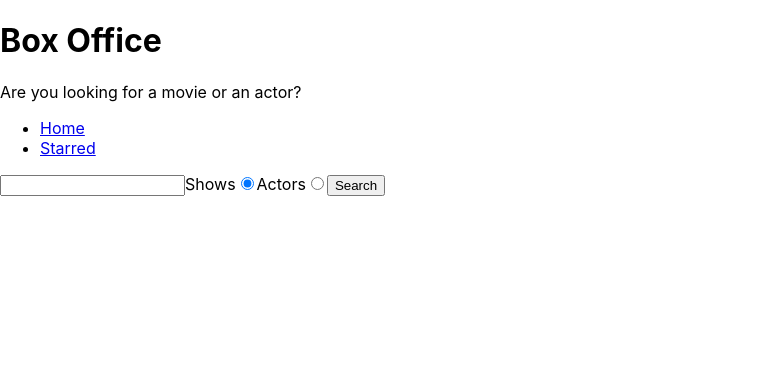
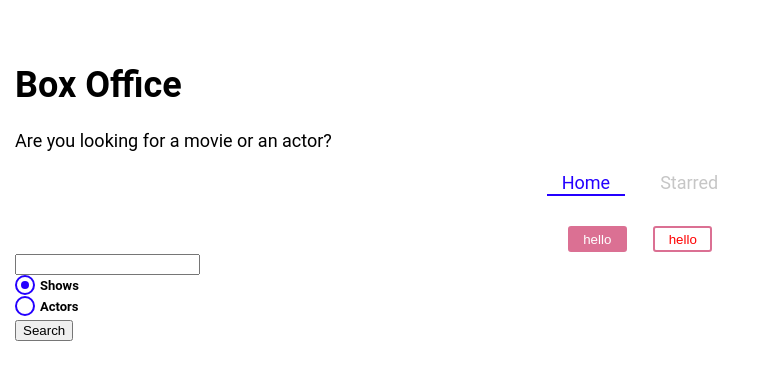
Before and after one commit to Rdk05/Box-office-app, a React (Create React App) app: page / in a window 1280 px wide. Shown: the top 380 px of the page, without its empty margins (0-780 px from the left). Built offline with nearby package versions, Linux system fonts and the light colour scheme.

Commit message:
installed styled components. create global theme with sc. create custom radio. used navlink from react router to style active links.

```diff
--- a/package.json
+++ b/package.json
@@ -8,6 +8,7 @@
     "react-dom": "^18.2.0",
     "react-router-dom": "^6.15.0",
     "react-scripts": "5.0.1",
+    "styled-components": "^6.0.7",
     "web-vitals": "^2.1.4",
     "workbox-background-sync": "^6.6.0",
     "workbox-broadcast-update": "^6.6.0",
--- a/src/App.jsx
+++ b/src/App.jsx
@@ -2,14 +2,16 @@
 import { QueryClient, QueryClientProvider  } from '@tanstack/react-query';
 import Home from './pages/Home';
 import Starred from './pages/Starred';
+import Show from './pages/Show';
 import MainLayout from './components/MainLayout';
-import Show from './pages/Show';
+import {GlobalTheme} from './theme';
 
-const queryClient = new QueryClient()
+const queryClient = new QueryClient();
 
 function App() {
   return (
     <QueryClientProvider client={queryClient}>
+    <GlobalTheme>
     <BrowserRouter>
       <Routes>
         <Route element={<MainLayout />}>
@@ -20,22 +22,9 @@
         <Route path='/show/:showId' element={<Show /> }  />
 
         <Route path="*" element={<div>Not found</div>} />
-
-        {/* <Route path="/" element={<App />}>
-        <Route index element={<Home />} />
-        <Route path="teams" element={<Teams />}>
-          <Route path=":teamId" element={<Team />} />
-          <Route path="new" element={<NewTeamForm />} />
-          <Route index element={<LeagueStandings />} />
-        </Route>
-      </Route>
-      <Route element={<PageLayout />}>
-        <Route path="/privacy" element={<Privacy />} />
-        <Route path="/tos" element={<Tos />} />
-      </Route>
-      <Route path="contact-us" element={<Contact />} /> */}
       </Routes>
     </BrowserRouter>
+    </GlobalTheme>
     </QueryClientProvider>
   );
 }
--- /dev/null
+++ b/src/components/CustomRadio.jsx
@@ -0,0 +1,67 @@
+import styled from 'styled-components';
+
+const CustomRadio = ({label, ...inputProps }) => {
+
+    return (
+     <StyledRadio>
+        {label}
+          <input {...inputProps} type='radio' />
+          <span />
+    </StyledRadio>
+
+    );
+};
+
+export default CustomRadio;
+
+const StyledRadio = styled.label`
+  display: block;
+  position: relative;
+  padding-left: 25px;
+  cursor: pointer;
+  font-size: 13px;
+  user-select: none;
+  font-weight: 700;
+  line-height: 1.65;
+
+  input {
+    position: absolute;
+    opacity: 0;
+    cursor: pointer;
+  }
+
+  span {
+    position: absolute;
+    top: 0;
+    left: 0;
+    height: 16px;
+    width: 16px;
+    background-color: #fff;
+    border: 2px solid ${({ theme }) => theme.mainColors.blue};
+    border-radius: 50%;
+  }
+
+  input:checked ~ span {
+    background-color: #fff;
+    border: 2px solid ${({ theme }) => theme.mainColors.blue};
+  }
+
+  span:after {
+    content: '';
+    position: absolute;
+    display: none;
+  }
+
+  input:checked ~ span:after {
+    display: block;
+  }
+
+  span:after {
+    top: 4px;
+    left: 4px;
+    width: 8px;
+    height: 8px;
+    border-radius: 50%;
+    background: ${({ theme }) => theme.mainColors.blue};
+  }
+`;
--- a/src/components/Navs.jsx
+++ b/src/components/Navs.jsx
@@ -1,4 +1,5 @@
-import { Link } from 'react-router-dom';
+import styled from 'styled-components'
+import { NavLink } from 'react-router-dom';
 
 const LINKS = [
   {
@@ -14,15 +15,57 @@
 const Navs = () => {
   return (
     <div>
-      <ul>
+      <NavList>
         {LINKS.map(item => (
           <li key={item.to}>
-            <Link to={item.to}>{item.text}</Link>
+            <LinkStyled to={item.to}>{item.text}</LinkStyled>
           </li>
         ))}
-      </ul>
+      </NavList>
     </div>
   );
 };
 
 export default Navs;
+
+const NavList = styled.ul`
+  display: flex;
+  justify-content: center;
+  list-style: none;
+  margin: 0 0 30px;
+  padding: 0;
+  li {
+    margin: 0 10px;
+  }
+`;
+
+const LinkStyled = styled(NavLink)`
+  display: block;
+  padding: 3px 15px;
+  position: relative;
+  text-decoration: none;
+  color: ${({ theme }) => theme.mainColors.gray};
+  &.active {
+    color: ${({ theme }) => theme.mainColors.blue};
+    &:after {
+      content: '';
+      position: absolute;
+      display: block;
+      height: 2px;
+      left: 0%;
+      bottom: 0;
+      background-color: ${({ theme }) => theme.mainColors.blue};
+      animation: slide-in 0.3s ease-in forwards;
+      @keyframes slide-in {
+        from {
+          left: 50%;
+          width: 0;
+        }
+        to {
+          left: 0%;
+          width: 100%;
+        }
+      }
+    }
+  }
+`;
--- a/src/components/SearchForm.jsx
+++ b/src/components/SearchForm.jsx
@@ -1,5 +1,6 @@
 import { useState } from 'react';
 import { useSearchStr } from '../lib/useSearchStr';
+import CustomRadio from './CustomRadio';
 
 const SearchForm = ({ onSearch }) => {
     const [searchStr, setSearchStr] = useSearchStr();
@@ -29,15 +30,23 @@
         <form onSubmit={onSubmit}>
     <input type="text" value={searchStr} onChange={onSearchInputChange} />
 
-    <label>
-        Shows
-        <input type='radio' name='search-option' value='shows' checked={searchOption === 'shows'} onChange={onRadioChange} />
-    </label>
+    <CustomRadio
+      label='Shows'
+      name='search-option'
+      value='shows'
+      checked={searchOption === 'shows'}
+      onChange={onRadioChange}
 
-    <label>
-        Actors
-        <input type='radio' name='search-option' value='actors' checked={searchOption === 'actors'} onChange={onRadioChange} />
-    </label>
+     />
+
+    <CustomRadio
+      label='Actors'
+      name='search-option'
+      value='actors'
+      checked={searchOption === 'actors'}
+      onChange={onRadioChange}
+
+     />
 
     <button type="submit">Search</button>
   </form>
--- a/src/index.css
+++ /dev/null
@@ -1,13 +0,0 @@
-body {
-  margin: 0;
-  font-family: -apple-system, BlinkMacSystemFont, 'Segoe UI', 'Roboto', 'Oxygen',
-    'Ubuntu', 'Cantarell', 'Fira Sans', 'Droid Sans', 'Helvetica Neue',
-    sans-serif;
-  -webkit-font-smoothing: antialiased;
-  -moz-osx-font-smoothing: grayscale;
-}
-
-code {
-  font-family: source-code-pro, Menlo, Monaco, Consolas, 'Courier New',
-    monospace;
-}
--- a/src/index.jsx
+++ b/src/index.jsx
@@ -1,6 +1,5 @@
 import React from 'react';
 import ReactDOM from 'react-dom/client';
-import './index.css';
 import App from './App';
 import * as serviceWorkerRegistration from './serviceWorkerRegistration';
 import reportWebVitals from './reportWebVitals';
--- a/src/pages/Home.jsx
+++ b/src/pages/Home.jsx
@@ -4,6 +4,43 @@
 import SearchForm from '../components/SearchForm';
 import ShowGrid from '../components/shows/ShowGrid';
 import ActorGrid from '../components/actors/ActorGrid';
+import styled, { css, ThemeProvider } from 'styled-components';
+
+const theme = {
+  colors: {
+    main: 'red',
+  },
+};
+
+const Container = styled.div`
+  text-align: center;
+`
+
+
+const Button = styled.button`
+ background: transparent;
+  border-radius: 3px;
+  border: 2px solid palevioletred;
+  color: ${props => props.theme.colors.main};
+  margin: 0 1em;
+  padding: 0.25em 1em;
+
+  ${props =>
+    props.primary &&
+    css`
+      background: palevioletred;
+      color: white;
+    `};
+
+    ${props =>
+    props.fontSize &&
+    css`
+      font-size: $[props.fontSize]px;
+    `};
+
+
+
+`;
 
 
 const Home = () => {
@@ -50,6 +87,13 @@
 
   return (
     <div>
+    <ThemeProvider theme={theme}>
+    <Container>
+    <Button type='button' primary >hello</Button>
+    <Button type='button' $fontSize={20}>hello</Button>
+    </Container>
+
+    </ThemeProvider>
     <SearchForm onSearch={onSearch} />
 
       <div>{renderApiData()}</div>
--- /dev/null
+++ b/src/theme.jsx
@@ -0,0 +1,29 @@
+import { ThemeProvider, createGlobalStyle } from "styled-components";
+
+const theme = {
+    fontFamily: 'Roboto, sans-serif',
+    mainColors: {
+      blue: '#2400ff',
+      gray: '#c6c6c6',
+      dark: '#353535',
+    },
+  };
+
+const GlobalStyles = createGlobalStyle`
+body{
+    font-family: ${({theme}) => theme.fontFamily};
+    font-size: 18px;
+    margin: 0;
+    padding-top: 40px;
+    padding-left: 15px;
+    padding-right: 15px;
+}
+`;
+
+export const GlobalTheme = ({ children }) => {
+    return <ThemeProvider theme={theme}>
+    <GlobalStyles />
+    {children}
+    </ThemeProvider>
+
+  }
```
Also changed, not shown: 1 other file (tests, documents, lock files or other folders).
